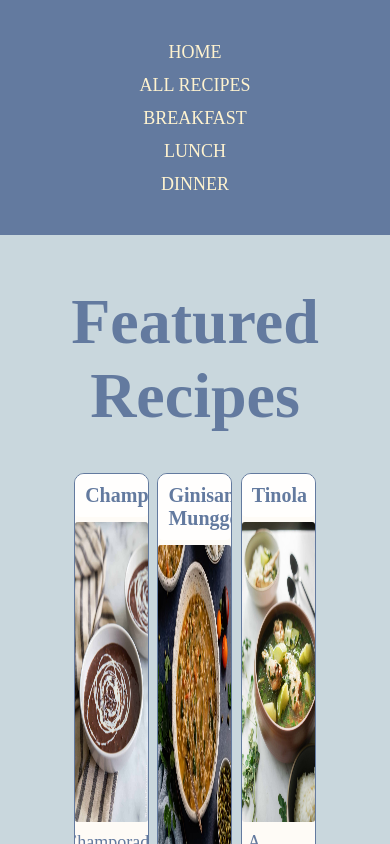
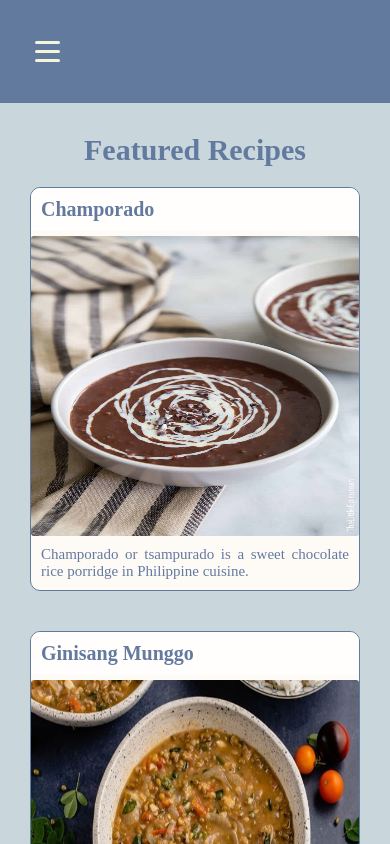
Before and after one commit to LalaineConde/Group1---BSIT221A, a Next.js app in the folder recipe-repository/: page / in a window 390 px wide. Shown: the top 844 px of the page. Built offline with nearby package versions, Linux system fonts and the light colour scheme.

Commit message:
Recipe Repository

```diff
--- a/recipe-repository/components/Constants/Navbar.js
+++ b/recipe-repository/components/Constants/Navbar.js
@@ -1,23 +1,33 @@
+import Link from "next/link";
+import { useState } from "react";
 
-import Link from "next/link";
-function Navbar(){
+function Navbar() {
+    const [showSidebar, setShowSidebar] = useState(false);
 
+    const toggleSidebar = () => {
+        setShowSidebar(!showSidebar);
+    };
 
-    return(
+    return (
         <>
-
             <nav className="navbar">
-            <ul className="nav-list">
+                <div className="nav-container">
+                    <div className={`menuToggle ${showSidebar ? 'active' : ''}`} onClick={toggleSidebar}>
+                        <div className="bar"></div>
+                        <div className="bar"></div>
+                        <div className="bar"></div>
+                    </div>
+                    <ul className={`nav-list ${showSidebar ? 'active' : ''}`}>
                         <li className="mobile-hidden"><Link href="/">HOME</Link></li>
                         <li className="mobile-hidden"><Link href="/category/allRecipes">ALL RECIPES</Link></li>
                         <li className="mobile-hidden"><Link href="/category/breakfast">BREAKFAST</Link></li>
                         <li className="mobile-hidden"><Link href="/category/lunch">LUNCH</Link></li>
                         <li className="mobile-hidden"><Link href="/category/dinner">DINNER</Link></li>
                     </ul>
+                </div>
             </nav>
-
         </>
     );
 }
 
-export default Navbar
+export default Navbar;
--- a/recipe-repository/styles/layout.scss
+++ b/recipe-repository/styles/layout.scss
@@ -71,21 +71,77 @@
     }
 }
 
-    @media (max-width: 720px) {
-        .nav-list {
-
-
-            li {
-                a{
-                    font-size: 18px;
-                }
-            }
-        }
+//humburger  icon
+.menuToggle {
+    cursor: pointer;
+    display: none;
+    text-align: start;
 }
 
-    @media (min-width: 320px) and (max-width: 600px) {
+.navbar {
+    height: 55px;
+    box-shadow: 0 3px 6px var(--shadow-color);
+    background-color: var(--background-color);
+    color: var(--text-color);
+    display: flex;
+    justify-content: space-between;
+    align-items: center;
+    position: fixed;
+    width: 100%;
+    top: 0;
+    z-index: 998;
+}
 
+.nav-links {
+    display: flex;
+    align-items: center;
+    justify-content: center;
+    height: 100%;
+}
 
+.nav-list {
+    list-style: none;
+    margin: 0;
+    padding: 0;
+    display: flex;
+}
+
+.nav-list li {
+    margin-left: 20px;
+}
+
+.sidebar-btn {
+    height: 28px;
+    width: 30px;
+    position: relative;
+    display: flex;
+    flex-direction: column;
+    justify-content: space-between;
+    cursor: pointer;
+}
+
+.bar {
+    border-radius: 5px;
+    height: 3px;
+    width: 100%;
+    background-color: var(--text-color);
+    transition: transform 0.5s;
+}
+
+.menuToggle.active .bar:nth-child(1) {
+    transform: rotate(-45deg) translate(-5px, 6px);
+    background-color: #E8C872;
+}
+
+.menuToggle.active .bar:nth-child(2) {
+    opacity: 0;
+}
+
+.menuToggle.active .bar:nth-child(3) {
+    transform: rotate(45deg) translate(-5px, -6px);
+}
+
+@media (min-width: 320px) and (max-width: 600px)  {
     .nav-list {
         flex-direction: column;
         align-items: flex-start;
@@ -97,5 +153,21 @@
           box-sizing: border-box;
         }
     }
+    .menuToggle {
+        display: block;
+        align-self: flex-start;
+    }
+
+    .nav-list {
+        display: none;
+    }
+
+    .nav-list.active {
+        display: block;
+    }
+
+    .nav-list li {
+        margin-bottom: 15px;
     }
 }
+}
--- a/recipe-repository/styles/recipe_category_layout.scss
+++ b/recipe-repository/styles/recipe_category_layout.scss
@@ -530,90 +530,89 @@
 
 
 @media (max-width: 720px) {
-
-}
+  }
 
 @media (min-width: 320px) and (max-width: 600px) {
+    .body {
+        padding: 30px;
+        margin: 0;
+      }
+    .recipe-description {
+        font-size: 12px;
+    }
+    .recipe-name {
+        font-size: 25px;
+        margin-bottom: 10px;
+    }
+    .AllRecipes-title,  .breakfast-title, .lunch-title, .dinner-title {
+        font-size: 37px;
+        margin-bottom: 8px;
+      }
+    .titlefeatured-recipes {
+        font-size: 30px;
+    }
 
-/* recipe card */
-.recipe-container {
-    display: flex;
-    flex-direction: column;
-    justify-content: center;
-    align-items: center;
-}
+    .recipe-sectionindex {
+        flex-direction: column;
+        align-items: center;
+      }
+      .recipe-descriptionindex {
+        font-size: 15px;
+      }
 
-.individual-recipe-image {
-    width: 100%;
-    height: auto;
-}
-
-.individual-recipe-description {
-    margin: 20px;
-    font-size: 14px;
-}
-
-.ingredients,
-.steps,
-.cooking-time,
-.serving-size,
-.classification,
-.nutrition-facts {
-    font-size: 16px;
-    margin-bottom: 15px;
-    text-align: center; /* Center-align the text */
-}
-
-.classification {
-    margin-bottom: 5px;
-}
-
-.bullet-list {
-    margin-bottom: 4px;
-    text-align: left; /* Align the bullet list text to the left */
-    padding: 5px;
-    list-style-position:inside; /* Place the bullets inside the list items */
-}
-
-.number-list {
-    text-align: justify;
-    margin-bottom: 5px;
-    margin-left: 15px;
-    font-size: 15px;
-}
-
-.nutrition-facts {
-    margin-top: 25px;
-}
-
-.cuisine-type,
-.origin-place {
-    margin-bottom: 8px;
-}
-
-.nutrition-facts li span {
-    font-weight: bold;
-}
-
-.recipe-button {
-    align-self: center;
-}
-
-.recipe-indiviual-container {
-    padding: 20px;
-    text-align: center;
-}
-
-.individual-recipe-title {
-    font-size: 28px;
-    margin: 10px;
-}
-
-.individual-recipe-description {
-    margin: 20px;
-    font-size: 14px;
-}
+      .recipe-containerindex {
+        max-width: 100%;
+        margin: 20px 0;
+      }
 
 
+    .AllRecipes-description,  .breakfast-description, .lunch-description, .dinner-description{
+        font-size: 15px;
+        text-align: justify;
+      }
 
+      .recipe-container {
+        flex-direction: column;
+        max-height: none;
+        margin: 30px 0;
+      }
+
+      .left-column,
+      .right-column {
+        flex-basis: 100%;
+        padding: 0;
+      }
+
+      .left-column {
+        order: 0;
+      }
+
+      .right-column {
+        order: 0;
+        margin: 10px;
+      }
+
+      .recipe-container:nth-child(even) .left-column,
+      .recipe-container:nth-child(even) .right-column {
+        order: 0;
+        padding: 0;
+
+      }
+
+      .lunch-image {
+        width: 100%;
+        height: auto;
+        border-radius: 3px;
+      }
+
+      .lunch-name {
+        font-size: 10px;
+      }
+
+      .recipe-button {
+        align-self: right;
+        margin: 7px;
+        font-size: 12px;
+        padding: 5px 15px;
+      }
 }
```
Lines whose indentation alone changed are shown as unchanged.
